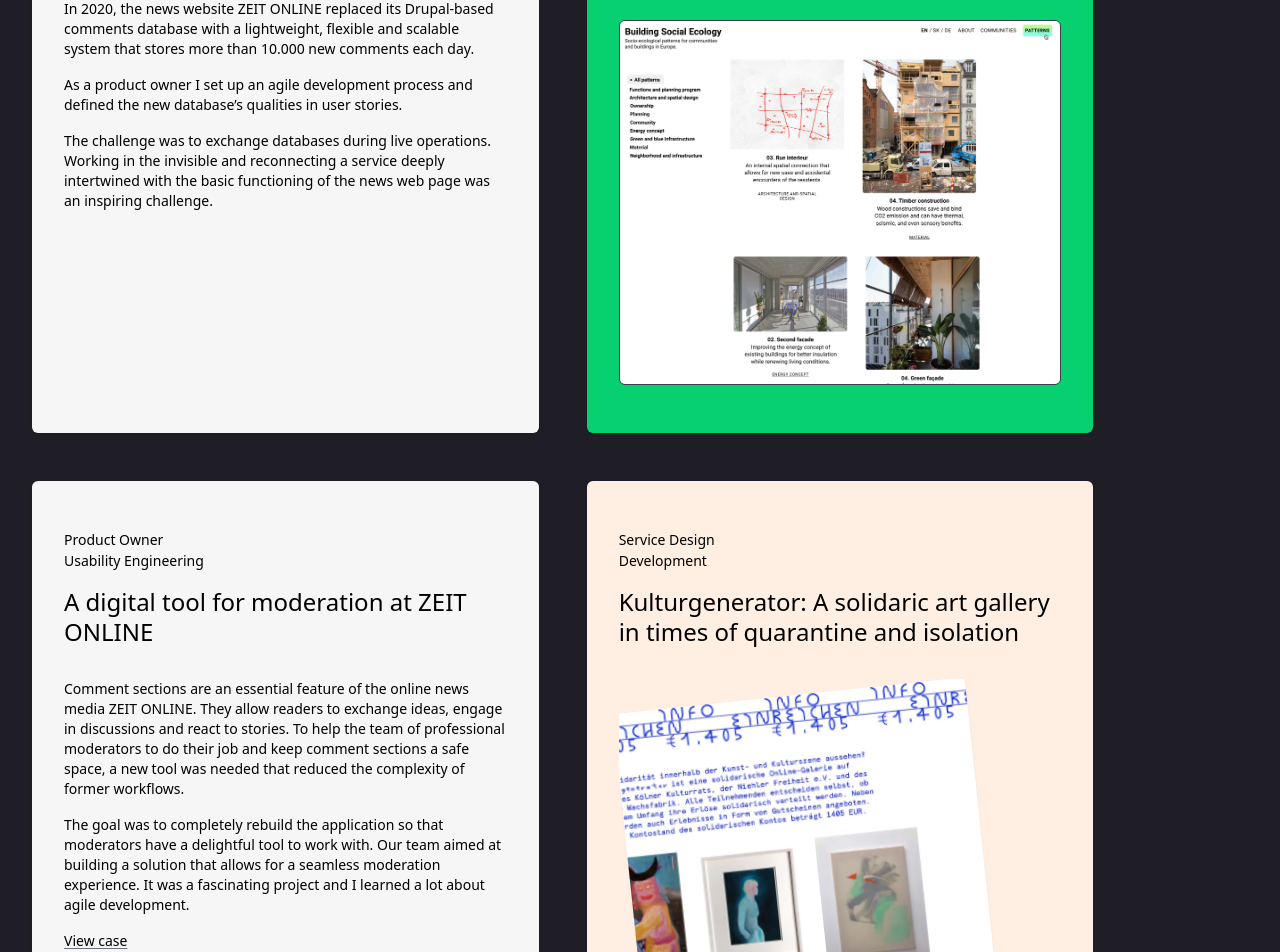
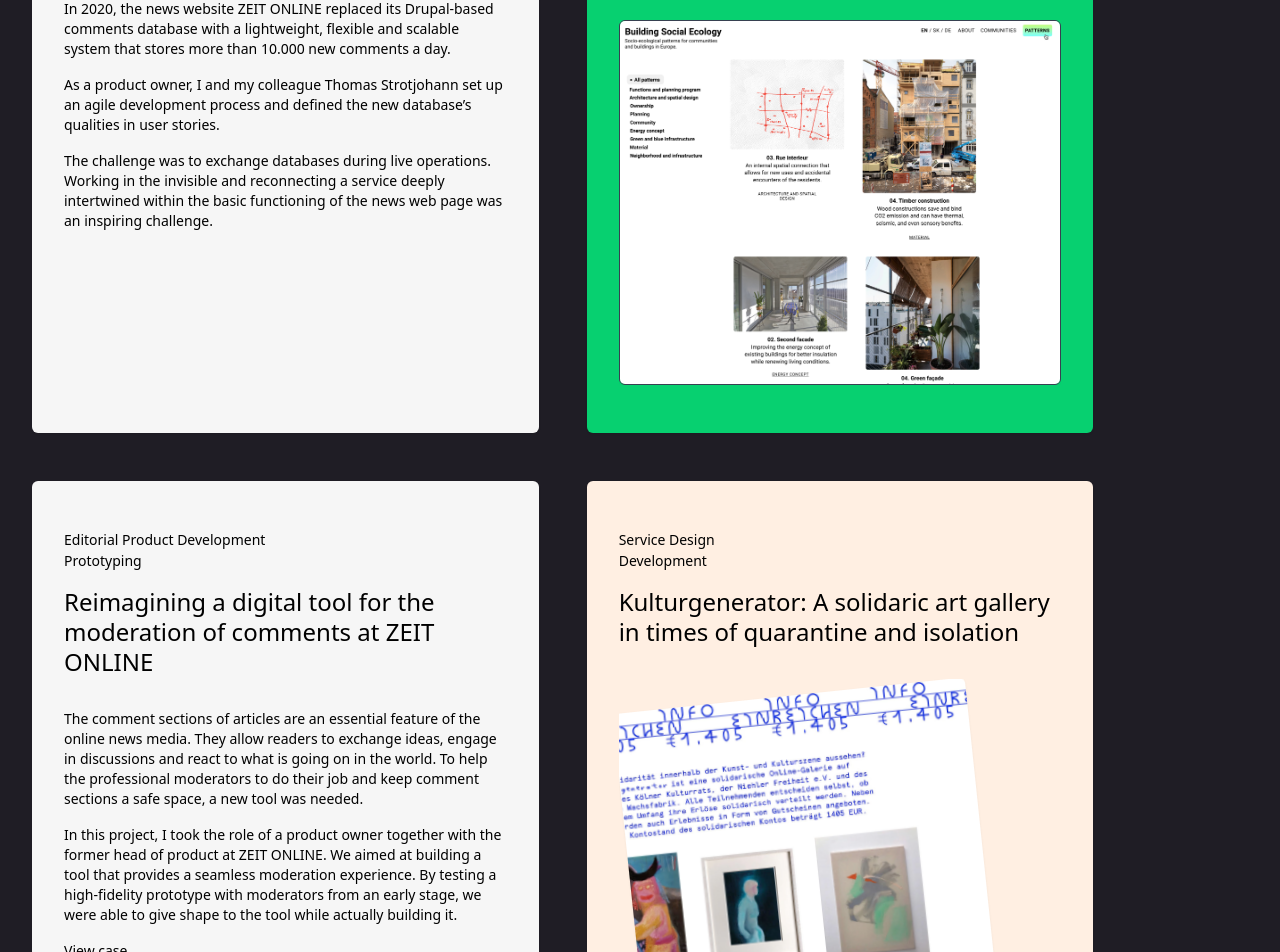
Before and after one commit to milanbargiel/portfolio, a Next.js app: page / in a window 1280 px wide. Shown: the part 880-1832 px from the top of the page. Built offline with nearby package versions, Linux system fonts and the light colour scheme.

Commit message:
Update project texts

```diff
--- a/components/project-list.js
+++ b/components/project-list.js
@@ -8,22 +8,23 @@ export default function ProjectList() {
     <div>
       <div className="mb-24 text-black md:flex md:flex-wrap">
         <Project
-          roles={['Product Owner']}
+          roles={['Editorial Product Development']}
           title="A lightweight, scalable database that stores more than 10.000 comments a day"
         >
           <p className="mb-4">
             In 2020, the news website ZEIT ONLINE replaced its Drupal-based
             comments database with a lightweight, flexible and scalable system
-            that stores more than 10.000 new comments each day.
+            that stores more than 10.000 new comments a day.
           </p>
           <p className="mb-4">
-            As a product owner I set up an agile development process and defined
-            the new database’s qualities in user stories.
+            As a product owner, I and my colleague Thomas Strotjohann set up an
+            agile development process and defined the new database’s qualities
+            in user stories.
           </p>
           <p className="mb-4">
             The challenge was to exchange databases during live operations.
             Working in the invisible and reconnecting a service deeply
-            intertwined with the basic functioning of the news web page was an
+            intertwined within the basic functioning of the news web page was an
             inspiring challenge.
           </p>
         </Project>
@@ -36,22 +37,22 @@ export default function ProjectList() {
           color="#07D070"
         ></Project>
         <Project
-          roles={['Product Owner', 'Usability Engineering']}
-          title="A digital tool for moderation at ZEIT ONLINE"
+          roles={['Editorial Product Development', 'Prototyping']}
+          title="Reimagining a digital tool for the moderation of comments at ZEIT ONLINE"
         >
           <p className="mb-4">
-            Comment sections are an essential feature of the online news media
-            ZEIT ONLINE. They allow readers to exchange ideas, engage in
-            discussions and react to stories. To help the team of professional
-            moderators to do their job and keep comment sections a safe space, a
-            new tool was needed that reduced the complexity of former workflows.
+            The comment sections of articles are an essential feature of the
+            online news media. They allow readers to exchange ideas, engage in
+            discussions and react to what is going on in the world. To help the
+            professional moderators to do their job and keep comment sections a
+            safe space, a new tool was needed.
           </p>
           <p className="mb-4">
-            The goal was to completely rebuild the application so that
-            moderators have a delightful tool to work with. Our team aimed at
-            building a solution that allows for a seamless moderation
-            experience. It was a fascinating project and I learned a lot about
-            agile development.
+            In this project, I took the role of a product owner together with
+            the former head of product at ZEIT ONLINE. We aimed at building a
+            tool that provides a seamless moderation experience. By testing a
+            high-fidelity prototype with moderators from an early stage, we were
+            able to give shape to the tool while actually building it.
           </p>
           <div className="mt-4">
             <Link
```
